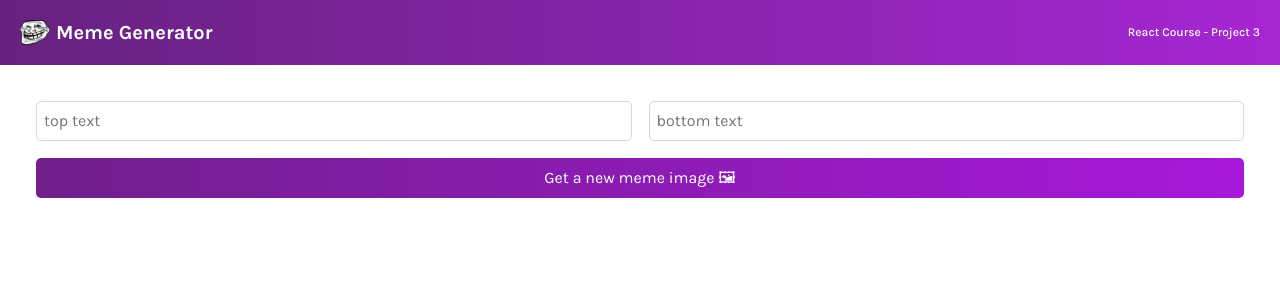
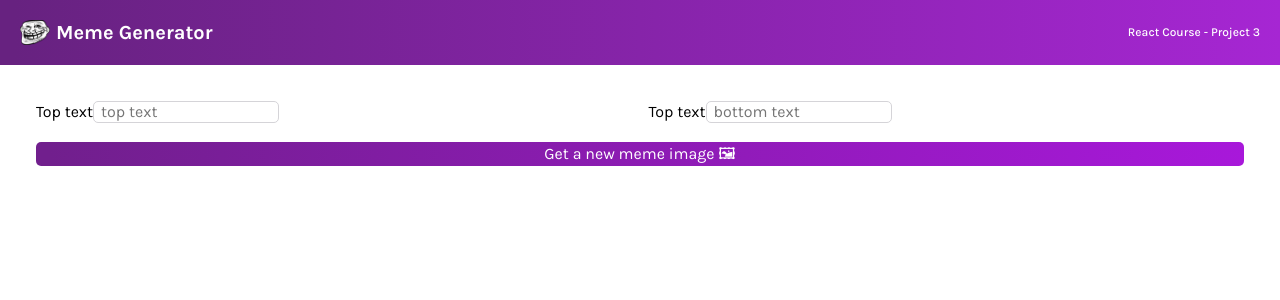
Before and after one commit to AsiaYapD/meme-generator, a React app: page / in a window 1280 px wide. Shown: the top 300 px of the page. Built offline with nearby package versions, Linux system fonts and the light colour scheme.

Commit message:
Added labels for accessibility and small css change

```diff
--- a/components/Meme.js
+++ b/components/Meme.js
@@ -1,19 +1,25 @@
 import React from "react"
 
-export default function Meme () {
+export default function Meme() {
     return (
         <main>
             <form className="form">
+                <div>
+                    <label className="form--label">Top text</label>
                     <input
                         type="form"
                         placeholder="top text"
                         className="form--input"
                     />
+                </div>
+                <div>
+                    <label className="form--label">Top text</label>
                     <input
                         type="form"
                         placeholder="bottom text"
                         className="form--input"
                     />
+                </div>
                 <button
                     className="form--button"
                 >
--- a/style.css
+++ b/style.css
@@ -37,7 +37,7 @@ main {
 
 .form {
     display: grid;
-    grid-template: 40px 40px / 1fr 1fr;
+    grid-template: 40% 40% / 1fr 1fr;
     gap: 17px;
 }
 
```
Lines whose indentation alone changed are shown as unchanged.
